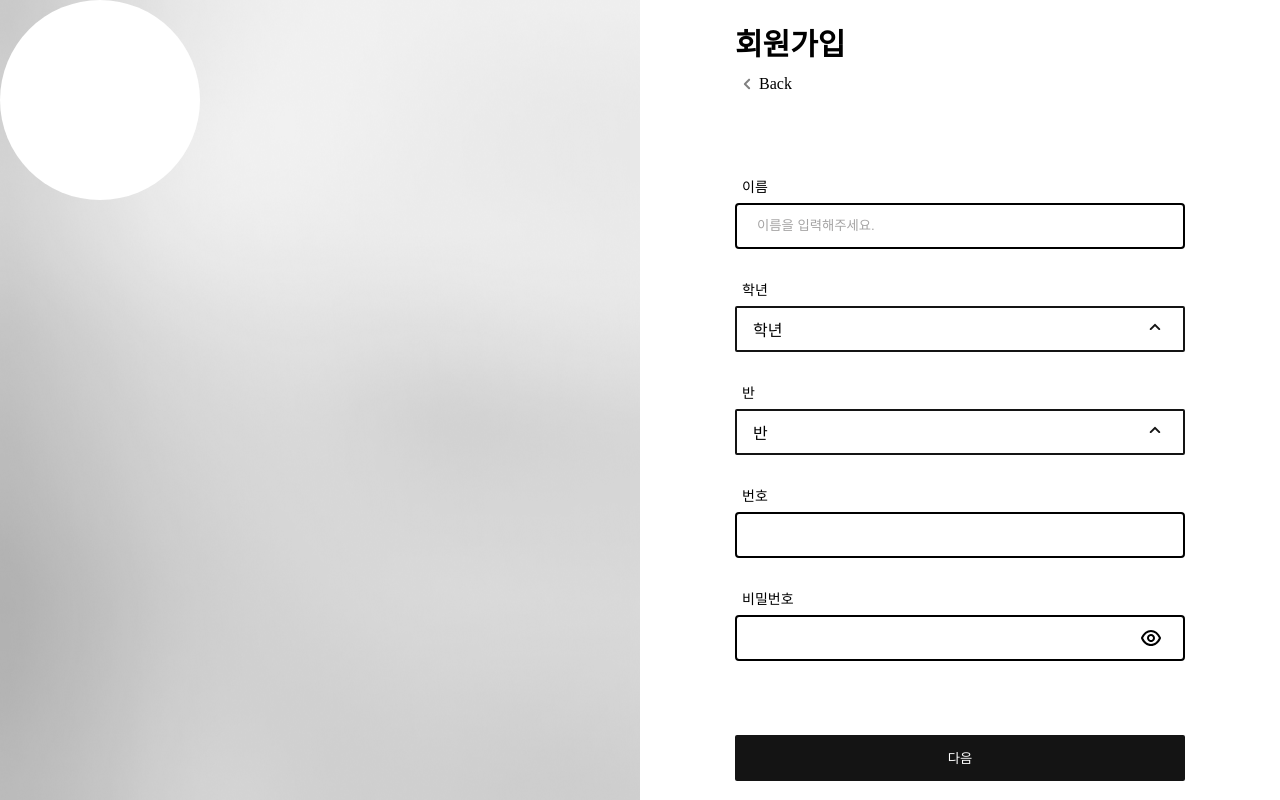
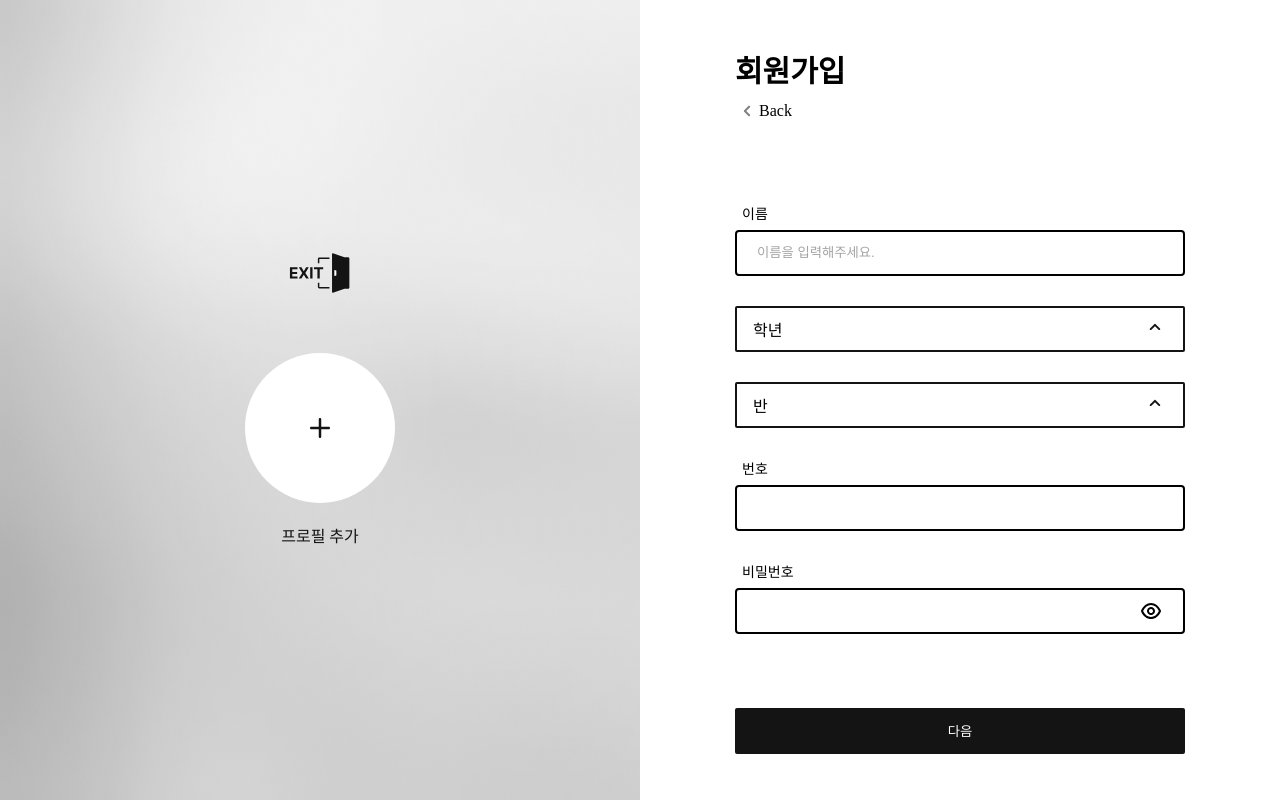
Before and after one commit to EntryDSM/exit-front-end, a Next.js app: page /auth/signup/student in a window 1280 px wide. Built offline with nearby package versions, Linux system fonts and the light colour scheme.

Commit message:
Feat : 학생회원가입 side 추가

```diff
--- /dev/null
+++ b/src/assets/icon/logo.tsx
@@ -0,0 +1,34 @@
+export default function Logo() {
+  return (
+    <svg
+      width="63"
+      height="40"
+      viewBox="0 0 63 40"
+      fill="none"
+      xmlns="http://www.w3.org/2000/svg"
+    >
+      <path
+        d="M29.6029 10.2528V6.06504C29.6029 5.66628 29.9262 5.34302 30.3249 5.34302H40.4332"
+        stroke="#141414"
+        strokeWidth="1.44404"
+      />
+      <path
+        d="M29.6029 29.7472V33.935C29.6029 34.3337 29.9262 34.657 30.3249 34.657H40.4332"
+        stroke="#141414"
+        strokeWidth="1.44404"
+      />
+      <path
+        d="M0.946243 25.5415H8.50068V23.618H3.27307V20.8878H8.09736V18.9643H3.27307V16.2342H8.48516V14.3107H0.946243V25.5415ZM12.4563 14.3107H9.8037L13.2629 19.9261L9.74165 25.5415H12.4253L14.7521 21.679H14.8296L17.1565 25.5415H19.8556L16.3498 19.9261L19.778 14.3107H17.141L14.8296 18.1732H14.7521L12.4563 14.3107ZM23.5165 14.3107H21.1896V25.5415H23.5165V14.3107ZM24.9746 16.2342H28.4183V25.5415H30.7296V16.2342H34.1733V14.3107H24.9746V16.2342Z"
+        fill="#141414"
+      />
+      <path
+        d="M43.0325 38.9873V1.01272C43.0325 0.516759 43.521 0.168458 43.9899 0.330136L55.4813 4.29269C55.557 4.3188 55.6365 4.33213 55.7166 4.33213H59.3008C59.5151 4.33213 59.7183 4.42731 59.8555 4.59192L60.1936 4.99774C60.3018 5.1275 60.361 5.29106 60.361 5.45996V34.54C60.361 34.7089 60.3018 34.8725 60.1936 35.0023L59.8555 35.4081C59.7183 35.5727 59.5151 35.6679 59.3008 35.6679H55.7166C55.6365 35.6679 55.557 35.6812 55.4813 35.7073L43.9899 39.6699C43.521 39.8315 43.0325 39.4832 43.0325 38.9873Z"
+        fill="#141414"
+      />
+      <path
+        d="M45.343 22.7851V17.2311C45.343 17.1352 45.4348 17.0659 45.5271 17.0923L47.2599 17.5874C47.3219 17.6051 47.3647 17.6617 47.3647 17.7262V22.2746C47.3647 22.3387 47.3225 22.3951 47.2611 22.4132L45.5282 22.9236C45.4357 22.9509 45.343 22.8815 45.343 22.7851Z"
+        fill="white"
+      />
+    </svg>
+  );
+}
--- a/src/pages/auth/signup/student.tsx
+++ b/src/pages/auth/signup/student.tsx
@@ -6,24 +6,26 @@ import LeftArrow from '@assets/icon/left-arrow';
 import { Colors } from '@styles/theme/color';
 import Image from 'next/image';
 import AuthBgImg from '@assets/imgs/AuthBgImg.png';
+import { Input } from '@components/common/input';
 import Dropdown from '@components/common/dropdown';
-import { Input } from '@components/common/input';
+import Logo from '@assets/icon/logo';
 
 export default function Page() {
   return (
     <Layout width={'100vw'} height={'100vh'} direction={'row'}>
-      <Layout position={'relative'} height={'100vh'}>
+      <Layout
+        position={'relative'}
+        height={'100vh'}
+        align={'center'}
+        justify={'center'}
+      >
         <Image src={AuthBgImg} alt={''} style={{ width: '50vw' }} />
-        <Layout position={'absolute'} direction={'column'}>
-          <svg
-            width="200"
-            height="200"
-            viewBox="0 0 200 200"
-            fill="none"
-            xmlns="http://www.w3.org/2000/svg"
-          >
-            <rect width="200" height="200" rx="100" fill="white" />
-          </svg>
+        <Layout position={'absolute'} direction={'column'} align={'center'}>
+          <Logo />
+          <AddProfileButton />
+          <Text margin={[20, 0, 0, 0]} color={'gray800'}>
+            프로필 추가
+          </Text>
         </Layout>
       </Layout>
       <Layout justify={'center'} width={'50vw'} direction={'row'}>
@@ -47,19 +49,14 @@ export default function Page() {
               <Text>Back</Text>
             </Layout>
           </Layout>
-          <Layout
-            direction={'column'}
-            gap={30}
-            margin={[80, 0, 74, 0]}
-            as="form"
-          >
+          <Layout direction={'column'} gap={30} margin={[80, 0, 74, 0]}>
             <Input
               name={'이름'}
               placeHolder={'이름을 입력해주세요.'}
               width={450}
             />
             <Dropdown
-              title={'학년'}
+              name={'학년'}
               width={450}
               // TODO : refactor
               selectModels={[
@@ -67,10 +64,9 @@ export default function Page() {
                 { name: '2학년' },
                 { name: '3학년' },
               ]}
-              name={'학년'}
             />
             <Dropdown
-              title={'반'}
+              name={'반'}
               width={450}
               // TODO : refactor
               selectModels={[
@@ -79,7 +75,6 @@ export default function Page() {
                 { name: '3반' },
                 { name: '4반' },
               ]}
-              name={'반'}
             />
             <Input name={'번호'} width={450} />
             <Input name={'비밀번호'} width={450} hasHiddenIcon={true} />
@@ -92,3 +87,22 @@ export default function Page() {
     </Layout>
   );
 }
+
+function AddProfileButton() {
+  return (
+    <svg
+      width="150"
+      height="150"
+      viewBox="0 0 200 200"
+      fill="none"
+      xmlns="http://www.w3.org/2000/svg"
+      style={{ marginTop: '60px' }}
+    >
+      <rect width="200" height="200" rx="100" fill="white" />
+      <path
+        d="M111.667 98.3333H101.667V88.3333C101.667 87.8913 101.491 87.4674 101.178 87.1548C100.866 86.8423 100.442 86.6667 99.9998 86.6667C99.5578 86.6667 99.1339 86.8423 98.8213 87.1548C98.5088 87.4674 98.3332 87.8913 98.3332 88.3333V98.3333H88.3332C87.8911 98.3333 87.4672 98.5089 87.1547 98.8215C86.8421 99.134 86.6665 99.558 86.6665 100C86.6665 100.442 86.8421 100.866 87.1547 101.179C87.4672 101.491 87.8911 101.667 88.3332 101.667H98.3332V111.667C98.3332 112.109 98.5088 112.533 98.8213 112.845C99.1339 113.158 99.5578 113.333 99.9998 113.333C100.442 113.333 100.866 113.158 101.178 112.845C101.491 112.533 101.667 112.109 101.667 111.667V101.667H111.667C112.109 101.667 112.532 101.491 112.845 101.179C113.158 100.866 113.333 100.442 113.333 100C113.333 99.558 113.158 99.134 112.845 98.8215C112.532 98.5089 112.109 98.3333 111.667 98.3333Z"
+        fill="#141414"
+      />
+    </svg>
+  );
+}
```
